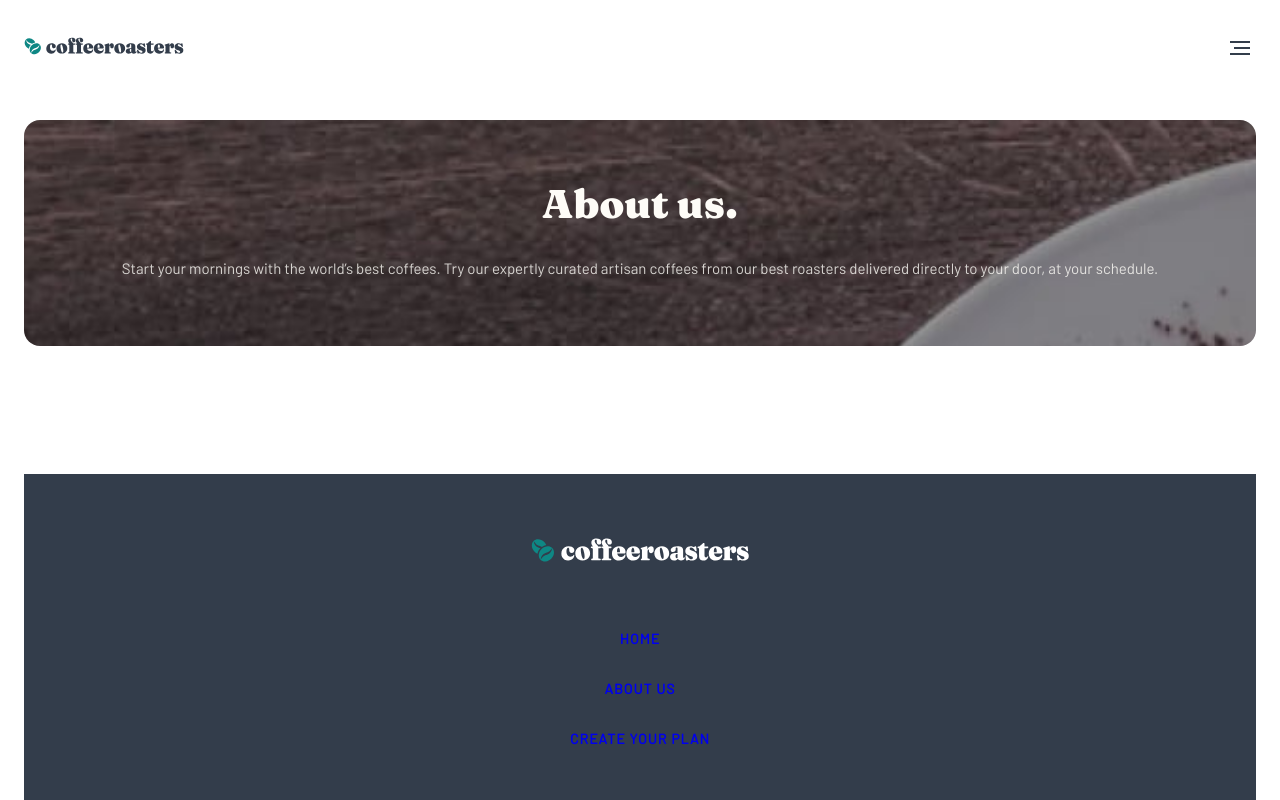
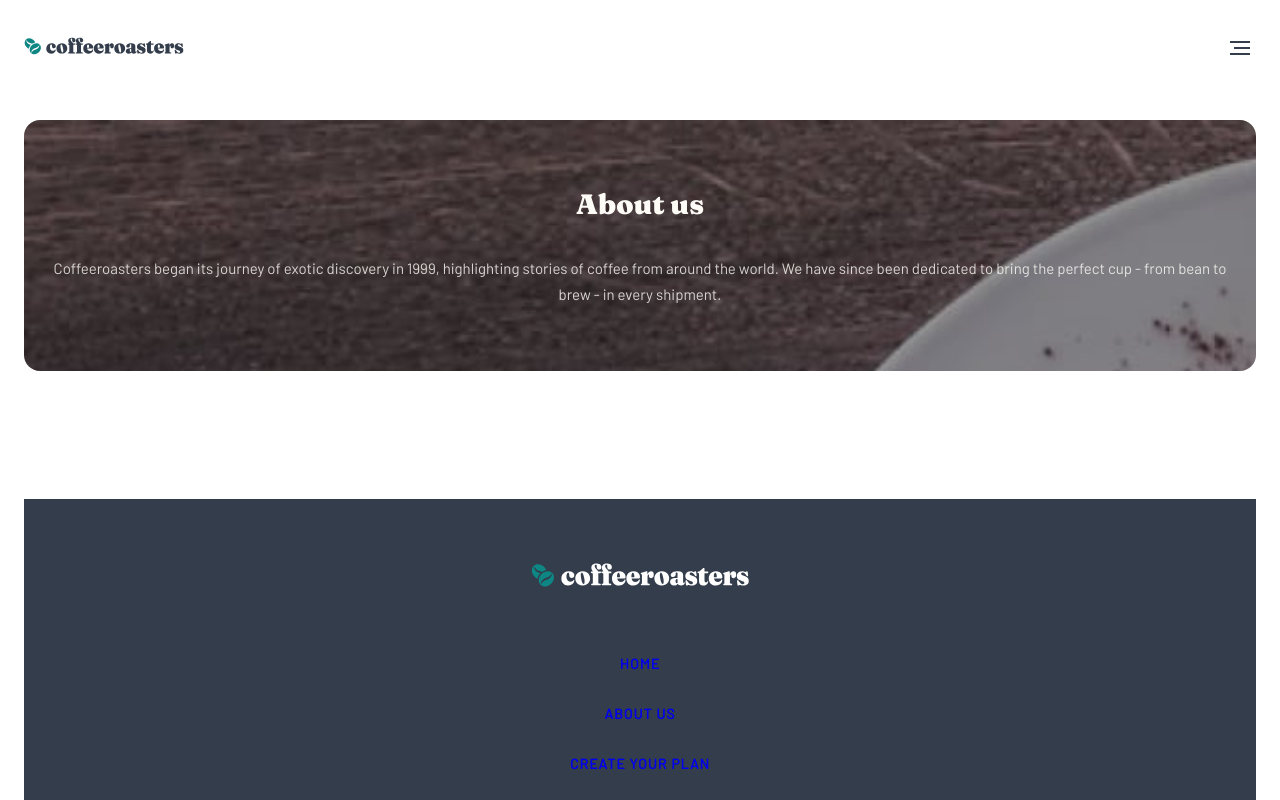
Before and after one commit to DrKlonk/fem-coffee, a Vue app: page /about in a window 1280 px wide. Shown: the top 800 px of the page. Built offline with nearby package versions, Linux system fonts and the light colour scheme.

Commit message:
About us smaller heading

```diff
--- a/src/components/ui/HeroImage.vue
+++ b/src/components/ui/HeroImage.vue
@@ -1,6 +1,11 @@
 <template>
   <section class="hero-image" :class="imgClass">
-    <h1 class="hero-image__heading"><slot name="heading"></slot></h1>
+    <h1
+      class="hero-image__heading"
+      :class="{ 'hero-image__heading--small': smallerHeading }"
+    >
+      <slot name="heading"></slot>
+    </h1>
     <p
       class="hero-image__paragraph"
       :class="{ 'm-bottom-medium': hasButtonSlot }"
@@ -15,6 +20,10 @@ export default {
   name: "HeroImage",
   props: {
     imgClass: String,
+    smallerHeading: {
+      type: Boolean,
+      default: false,
+    },
   },
   computed: {
     hasButtonSlot() {
@@ -44,6 +53,9 @@ export default {
     font-size: 2.5rem;
     margin-bottom: 2rem;
     line-height: 2.5rem;
+    &--small {
+      font-size: 1.75rem;
+    }
   }
 
   &__paragraph {
@@ -52,8 +64,4 @@ export default {
     color: rgba($color-light-cream, 0.8);
   }
 }
-.test {
-  /* width: 100px;
-  height: 100px; */
-}
 </style>
--- a/src/pages/about/AboutUs.vue
+++ b/src/pages/about/AboutUs.vue
@@ -1,10 +1,11 @@
 <template>
-  <HeroImage img-class="about">
-    <template v-slot:heading>About us.</template>
+  <HeroImage img-class="about" smaller-heading>
+    <template v-slot:heading>About us</template>
     <template v-slot:text
-      >Start your mornings with the world’s best coffees. Try our expertly
-      curated artisan coffees from our best roasters delivered directly to your
-      door, at your schedule.</template
+      >Coffeeroasters began its journey of exotic discovery in 1999,
+      highlighting stories of coffee from around the world. We have since been
+      dedicated to bring the perfect cup - from bean to brew - in every
+      shipment.</template
     >
   </HeroImage>
 </template>
```
